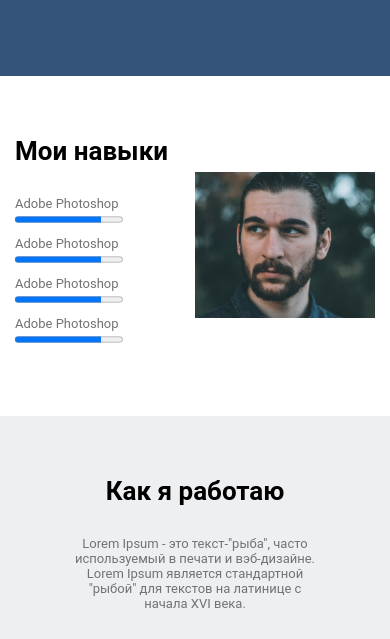
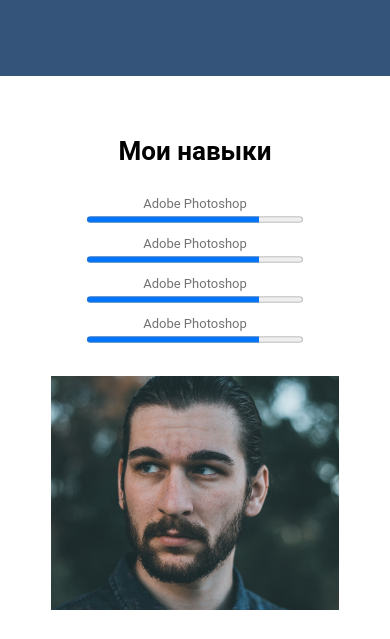
Before and after one commit to Kushbak/NeobisWB, a plain HTML site: page index.html in a window 390 px wide. Shown: the part 1060-1699 px from the top of the page. Drawn offline with Linux system fonts and the light colour scheme.

Commit message:
added several styles for skills block in media query

```diff
--- a/css/style.less
+++ b/css/style.less
@@ -415,8 +415,17 @@ button{
 	    }
     }
     .skills{
+		grid-template-columns: 1fr;
+		&__skill-block{
+			text-align: center;
+		    margin: 0 0 20px 0;
+		}
     	&__my-photo{
+			text-align: center;
     		.a-self(center);
+			img{
+				width: 80%;
+			}
     	}
     }
 	.form{
```
Also changed, not shown: css/style.css.
